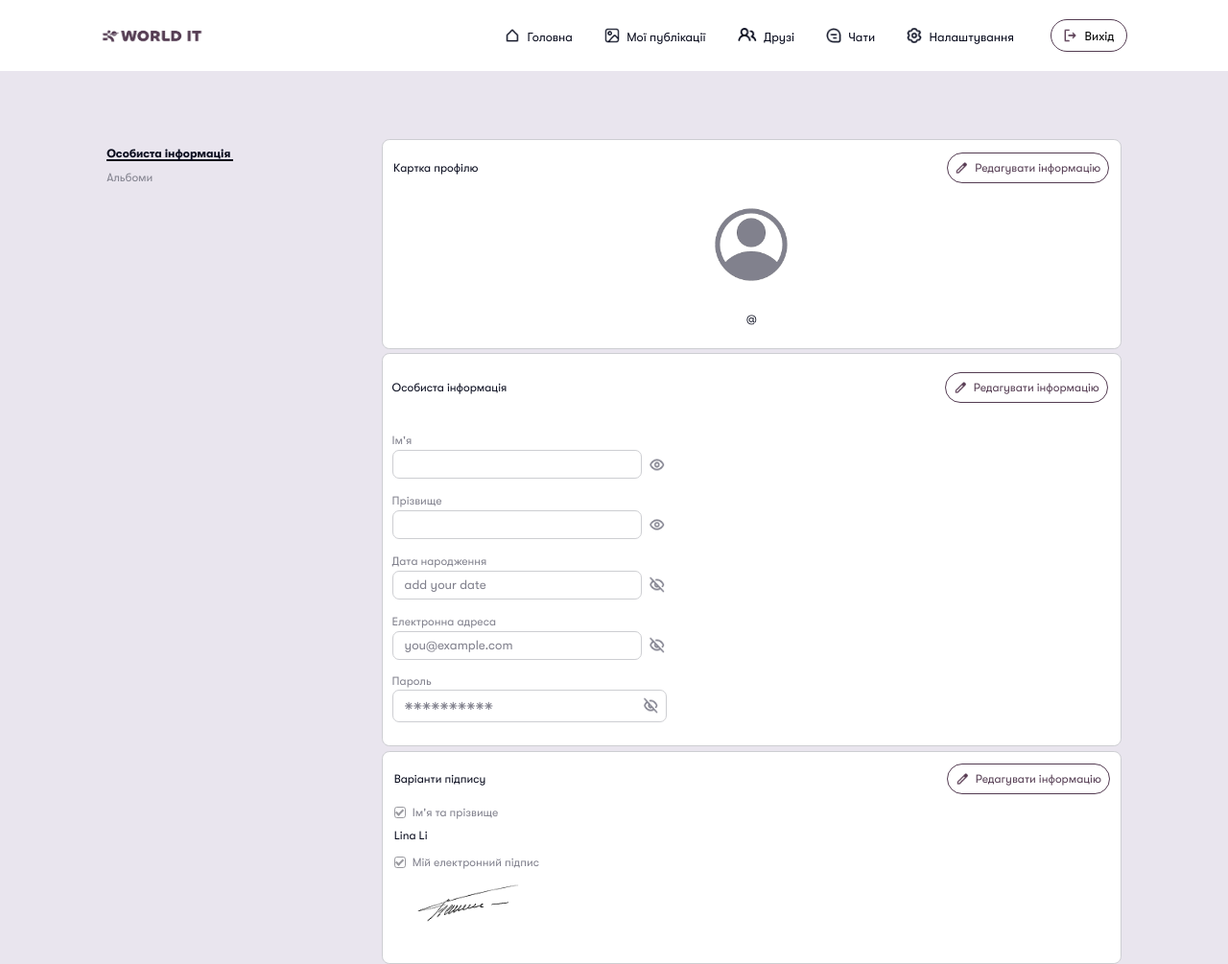
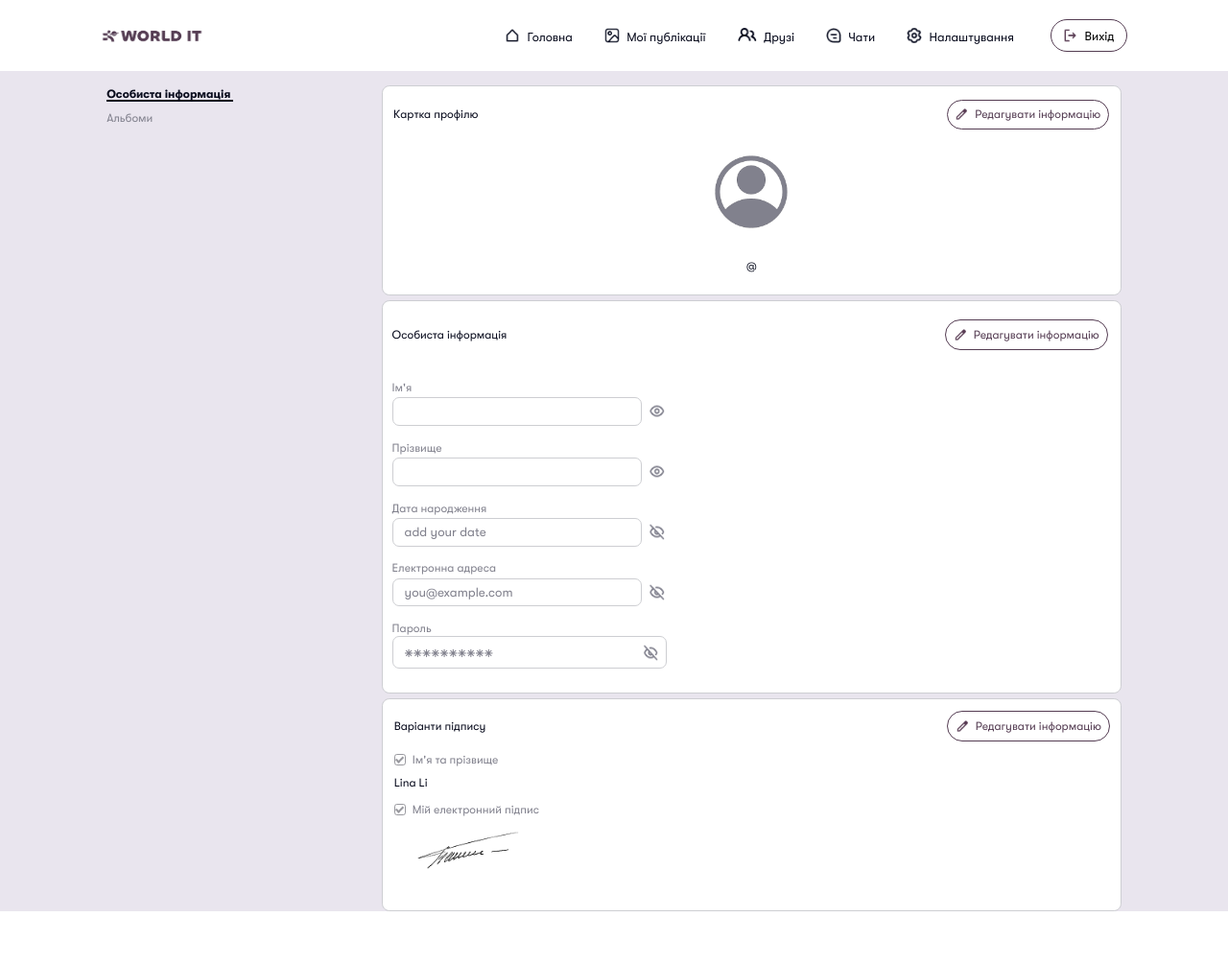
Before and after one commit to VashchenkoArtem/social_network, a Django app: page /settings/user_settings/ in a window 1280 px wide. Shown: the whole page at 96% size. After the commit the page ends 950 px from the top, so only its background shows below. Run offline with Django 5.2, Linux system fonts and the light colour scheme.

Commit message:
remade the html-code for settings page

```diff
--- a/social_network/settings_app/static/user_settings/css/user_settings.css
+++ b/social_network/settings_app/static/user_settings/css/user_settings.css
@@ -18,17 +18,17 @@ body{
     height: 100%;
     display: flex;
     justify-content: center;
-    align-items: center;
-    margin-top: calc(4.3vw + 5.7vh);
+    align-items: flex-start;
+    margin-top: calc(0.2vw + 1.6vh);
 }
 
 .settings-links{
     width: calc(8.8vw + 12.4vh);
-    height: calc(37.4vw + 46vh);
+    height: calc(2.3vw + 3.3vh);
     display: flex;
-    justify-content: flex-start;
     flex-direction: column;
     padding-right: calc(13.7vw + 13.9vh);
+    align-items: flex-start;
 }
 
 /* font-size - 16px */
--- a/social_network/settings_app/urls.py
+++ b/social_network/settings_app/urls.py
@@ -7,6 +7,7 @@ from django.conf.urls.static import static
 
 urlpatterns = [
     path("user_settings/", UserSettingsView.as_view(), name = "user_settings"),
+    path("albums/", UserAlbums.as_view(), name = "albums"),
 ]
 
 if DEBUG:
--- a/social_network/settings_app/views.py
+++ b/social_network/settings_app/views.py
@@ -1,7 +1,25 @@
 from django.shortcuts import render
 from django.views.generic import TemplateView
+from django.views.generic.edit import UpdateView
+# from .models import ProfileModel
+# from .forms import ProfileForm
+
 
 # Create your views here.
 
+
 class UserSettingsView(TemplateView):
     template_name = 'user_settings/user_settings.html'
+
+
+class UserAlbums(TemplateView):
+    template_name = 'user_settings/albums.html'
+
+# class UserSettingsView(UpdateView):
+#     model = ProfileModel
+#     form_class = ProfileForm
+#     template_name = 'user_settings/user_settings.html'
+
+#     def form_valid(self, form):
+#         form.instance.user = self.request.user
+#         return super().form_valid(form)
```
Also changed, not shown: social_network/settings_app/forms.py (added, +24 -0 lines), social_network/settings_app/models.py (+9 -0 lines), social_network/settings_app/templates/user_settings/albums.html (added, +14 -0 lines), social_network/main/forms.py (line endings or trailing spaces), social_network/settings_app/migrations/0001_initial.py (added), social_network/settings_app/static/user_settings/css/albums.css (added).
